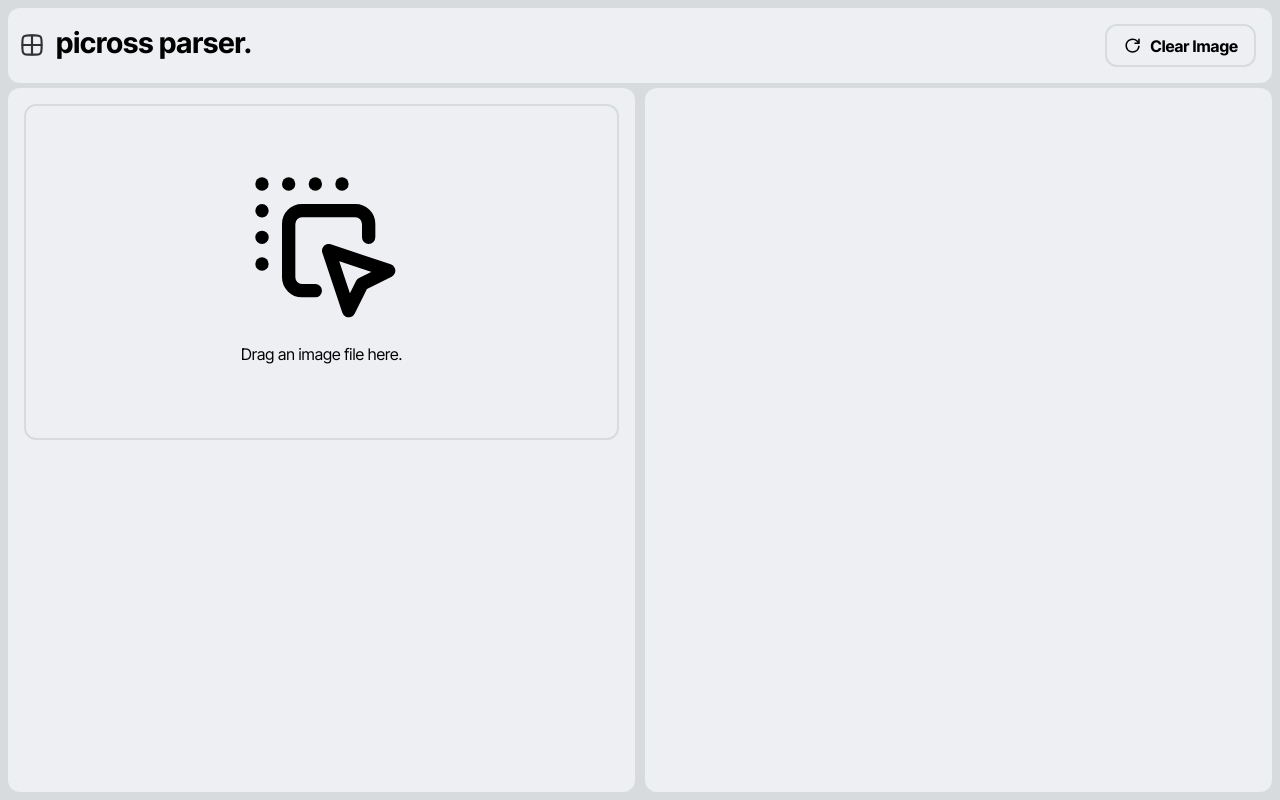
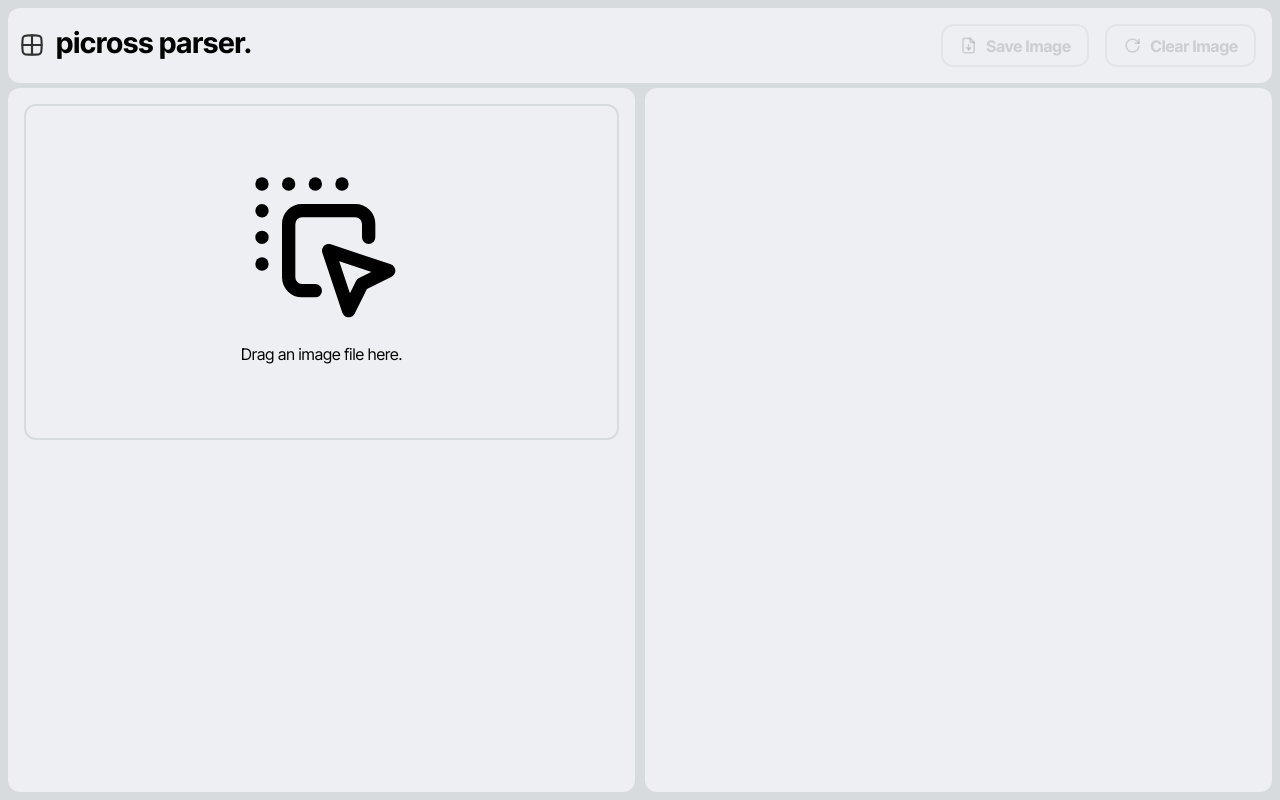
Before and after one commit to jaohara/picross-parser, a React (Vite) app: page / in a window 1280 px wide. Built offline with nearby package versions, Linux system fonts and the light colour scheme.

Commit message:
Added button for saving puzzles (not yet implemented)

```diff
--- a/src/components/Button/Button.jsx
+++ b/src/components/Button/Button.jsx
@@ -1,6 +1,8 @@
 import React from 'react';
 
 import {
+  TbFileCode, // maybe for save?
+  TbFileDownload, // maybe for save?
   TbReload,
 } from "react-icons/tb";
 
@@ -8,11 +10,13 @@ import './Button.scss';
 
 const Button = ({
   children,
+  disabled,
   onClick,
   type = "none",
 }) => {
   const buttonIcons = {
-    "save": "REPLACEME",
+    // "save": (<TbFileCode />),
+    "save": (<TbFileDownload />),
     "clear": (<TbReload />)
   };
 
@@ -32,6 +36,7 @@ const Button = ({
 
   return (
     <button
+      disabled={disabled}
       className="app-button"
       onClick={onClick}
     >
--- a/src/components/Button/Button.scss
+++ b/src/components/Button/Button.scss
@@ -9,12 +9,19 @@
   display: flex;
   font-size: 1rem;
   font-weight: bold;
+  opacity: 1;
   padding: .6rem 1rem;
-  transition: background-color g.$ui-fast-transition;
+  transition:
+    background-color g.$ui-fast-transition,
+    opacity g.$ui-fast-transition;
 
-  &:hover {
+  &:hover:not(:disabled) {
     background-color: g.$button-hover-background-color;
     cursor: pointer;
+  }
+
+  &:disabled {
+    opacity: .5;
   }
 }
 
--- a/src/components/ControlBar/ControlBar.jsx
+++ b/src/components/ControlBar/ControlBar.jsx
@@ -32,16 +32,28 @@ function Logo () {
 }
 
 function Controls ({
-  resetImage
+  hasImage,
+  resetImage,
+  // TODO: Remove placeholder later
+  saveImage = () => { console.log("saveImage clicked!") },
 }) {
   return (
     <div className="controls-wrapper">
       <Button
+        disabled={!hasImage}
+        onClick={saveImage}
+        type="save"
+        >
+        Save Image
+      </Button>
+      <Button
+        disabled={!hasImage}
         onClick={resetImage}
         type="clear"
       >
         Clear Image
       </Button>
+
     </div>
   )
 }
--- a/src/components/ControlBar/ControlBar.scss
+++ b/src/components/ControlBar/ControlBar.scss
@@ -24,3 +24,11 @@
   transform: scale(1.6);
   width: 1rem;
 }
+
+.controls-wrapper {
+  display: flex;
+
+  .app-button {
+    margin-left: g.$common-margin;
+  }
+}
```
